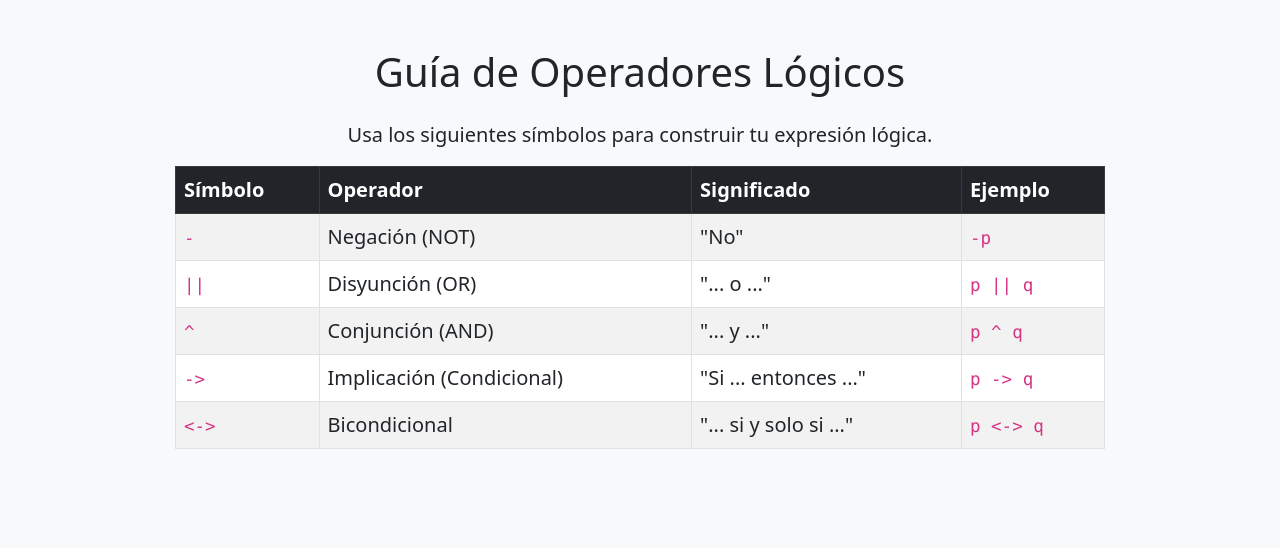
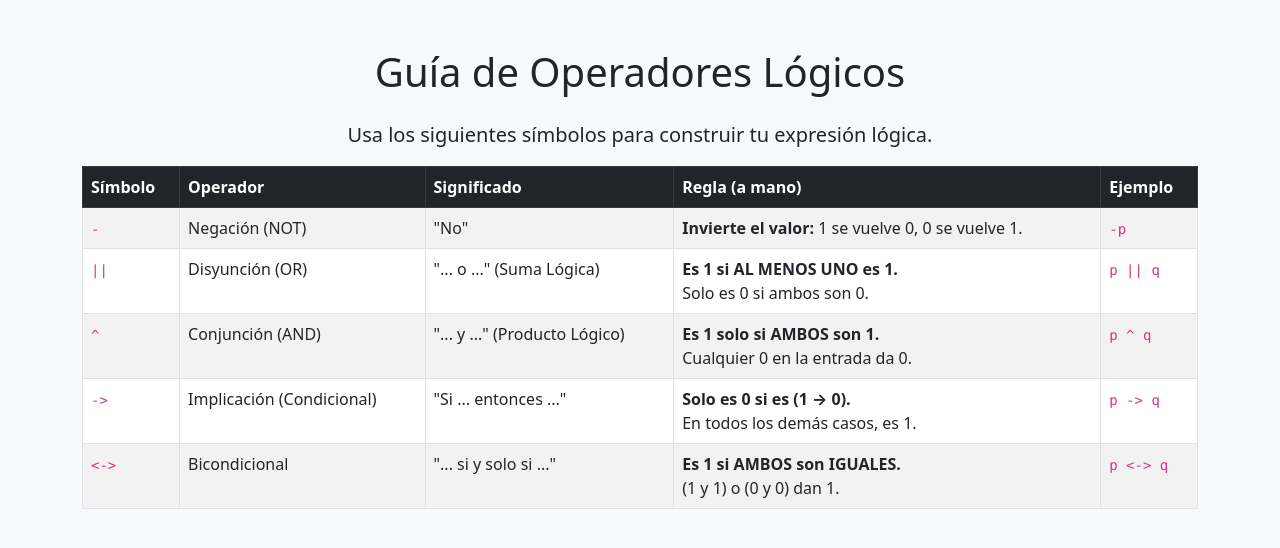
Before and after one commit to rmonteblack/Proyecto1booleanas, a Flask app: page /ayuda in a window 1280 px wide. Shown: the part 56-604 px from the top of the page. Run offline with Flask 3, Linux system fonts and the light colour scheme.

Commit message:
Cambiossss

```diff
--- a/templates/ayuda.html
+++ b/templates/ayuda.html
@@ -6,13 +6,17 @@
     <h1 class="text-center mb-4">Guía de Operadores Lógicos</h1>
     <p class="lead text-center">Usa los siguientes símbolos para construir tu expresión lógica.</p>
 
-    <div class="col-md-10 mx-auto">
-        <table class="table table-bordered table-striped fs-5">
+    <div class="col-md-12 mx-auto table-responsive">
+
+        <table class="table table-bordered table-striped fs-6">
             <thead class="table-dark">
                 <tr>
                     <th>Símbolo</th>
                     <th>Operador</th>
                     <th>Significado</th>
+
+                    <th>Regla (a mano)</th>
+
                     <th>Ejemplo</th>
                 </tr>
             </thead>
@@ -21,30 +25,45 @@
                     <td><code>-</code></td>
                     <td>Negación (NOT)</td>
                     <td>"No"</td>
+
+                    <td><strong>Invierte el valor:</strong> 1 se vuelve 0, 0 se vuelve 1.</td>
+
                     <td><code>-p</code></td>
                 </tr>
                 <tr>
                     <td><code>||</code></td>
                     <td>Disyunción (OR)</td>
-                    <td>"... o ..."</td>
+                    <td>"... o ..." (Suma Lógica)</td>
+
+                    <td><strong>Es 1 si AL MENOS UNO es 1.</strong><br>Solo es 0 si ambos son 0.</td>
+
                     <td><code>p || q</code></td>
                 </tr>
                 <tr>
                     <td><code>^</code></td>
                     <td>Conjunción (AND)</td>
-                    <td>"... y ..."</td>
+                    <td>"... y ..." (Producto Lógico)</td>
+
+                    <td><strong>Es 1 solo si AMBOS son 1.</strong><br>Cualquier 0 en la entrada da 0.</td>
+
                     <td><code>p ^ q</code></td>
                 </tr>
                 <tr>
                     <td><code>-></code></td>
                     <td>Implicación (Condicional)</td>
                     <td>"Si ... entonces ..."</td>
+
+                    <td><strong>Solo es 0 si es (1 → 0).</strong><br>En todos los demás casos, es 1.</td>
+
                     <td><code>p -> q</code></td>
                 </tr>
                 <tr>
                     <td><code>&lt;-></code></td>
                     <td>Bicondicional</td>
                     <td>"... si y solo si ..."</td>
+
+                    <td><strong>Es 1 si AMBOS son IGUALES.</strong><br>(1 y 1) o (0 y 0) dan 1.</td>
+
                     <td><code>p &lt;-> q</code></td>
                 </tr>
             </tbody>
```
